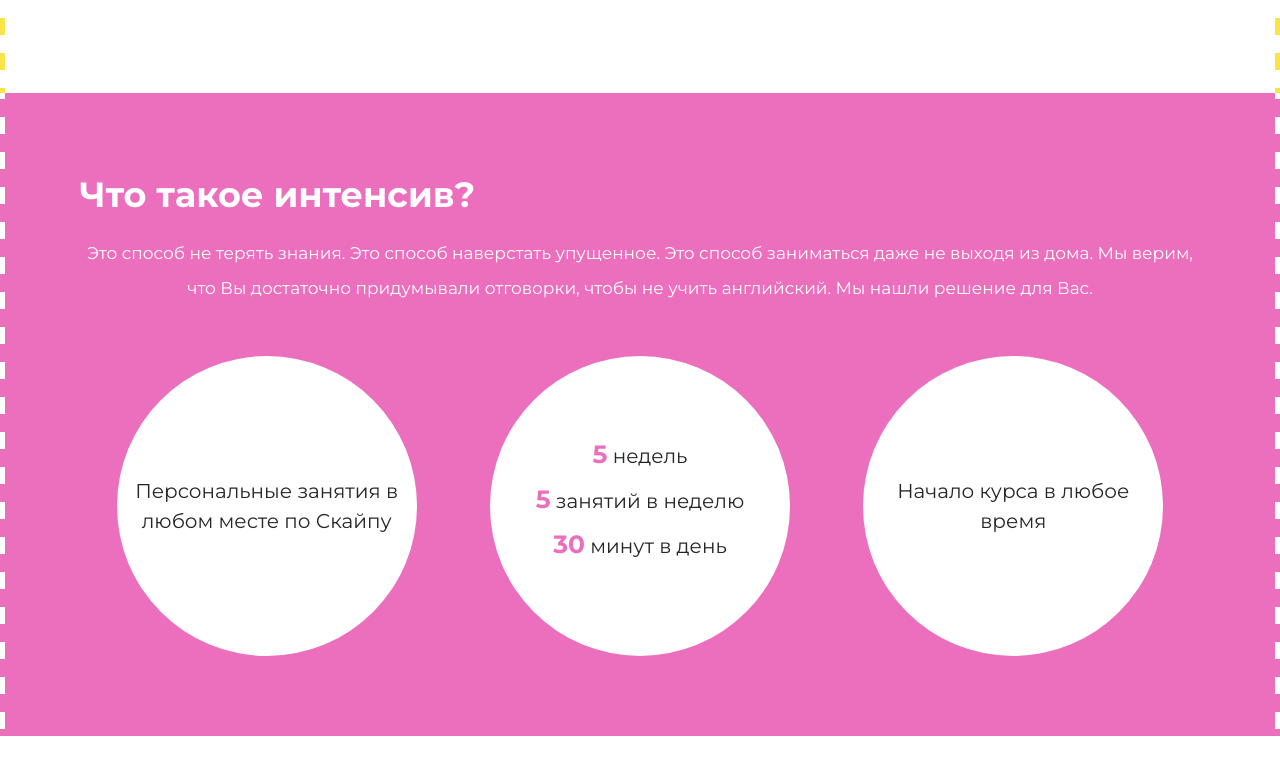
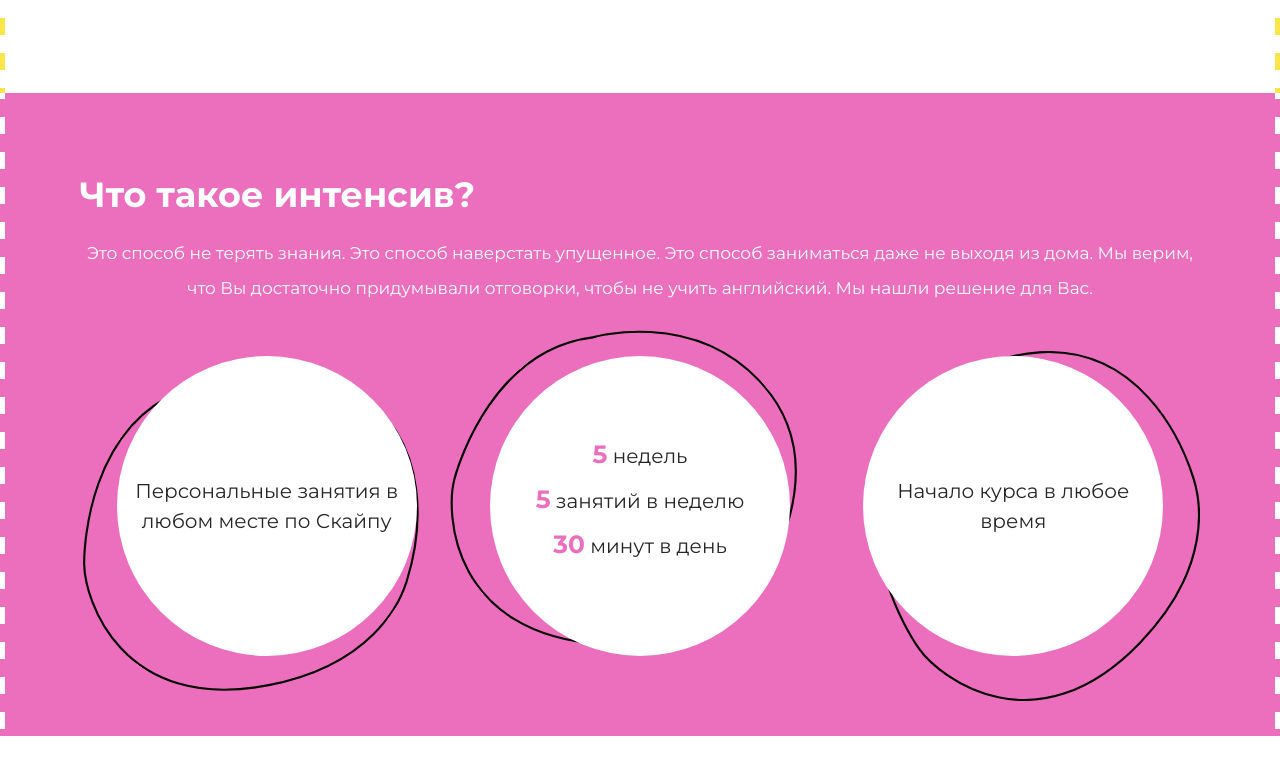
Before and after one commit to Byelmanov/holi, a website: page app/index.html in a window 1280 px wide. Shown: the part 942-1716 px from the top of the page. Before the commit the page ends 1678 px from the top, so only its background shows below. Drawn offline with Linux system fonts and the light colour scheme.

Commit message:
add crooked circles

```diff
--- a/app/pug/index.pug
+++ b/app/pug/index.pug
@@ -40,7 +40,6 @@ html(lang="en")
                         p.about__circle-text <span>5</span> недель
                         p.about__circle-text <span>5</span> занятий в неделю
                         p.about__circle-text <span>30</span> минут в день
-
                     div.about__circle
                         p.about__circle-text Начало курса в любое время
 
--- a/app/sass/main.sass
+++ b/app/sass/main.sass
@@ -197,6 +197,7 @@ header
 		background-size: 35px 5px, 5px 35px
 		padding: 80px
 		position: relative
+		z-index: 1
 	&__heading
 		color: #fff
 		text-align: left
@@ -217,7 +218,7 @@ header
 		background-color: #fff
 		border-radius: 50%
 		position: relative
-		z-index: 2
+
 		display: flex
 		flex-flow: column nowrap
 		align-content: center
@@ -234,6 +235,31 @@ header
 				color: $purple
 				margin-bottom: 15px
 				display: inline-block
+		&::after
+			content: ''
+			width: 350px
+			height: 350px
+			background-image: url('../img/unEvenCircle.svg')
+			background-repeat: no-repeat
+			background-position: center
+			position: absolute
+			z-index: -1
+			display: block
+		&:first-child
+			&:after
+				top: 0px
+				left: -40px
+				transform: rotate(35deg)
+		&:nth-child(2)
+			&:after
+				transform: rotate(50deg)
+				top: -40px
+				left: -40px
+		&:nth-child(3)
+			&:after
+				top: -5px
+				left: 0px
+
 
 
 
```
Also changed, not shown: app/css/main.min.css.
